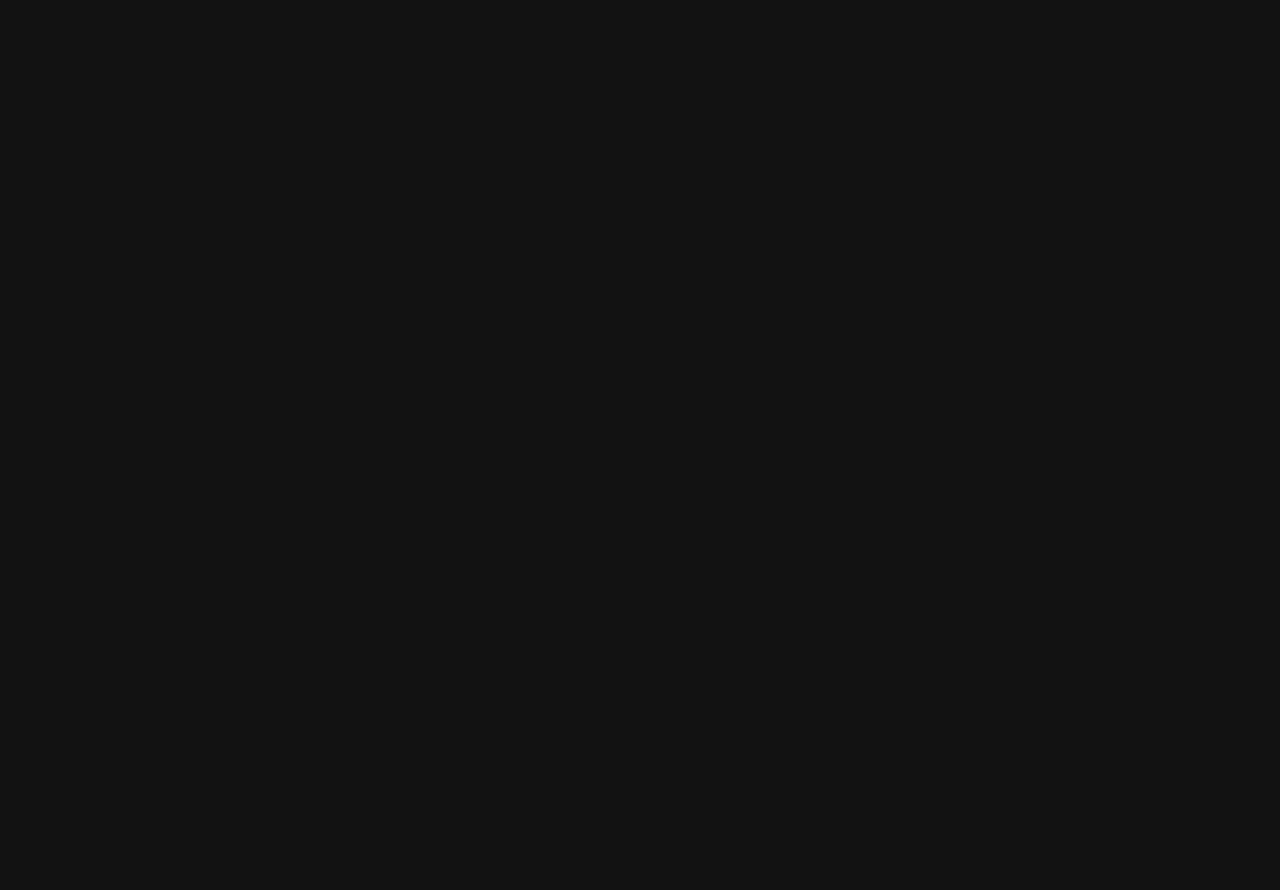
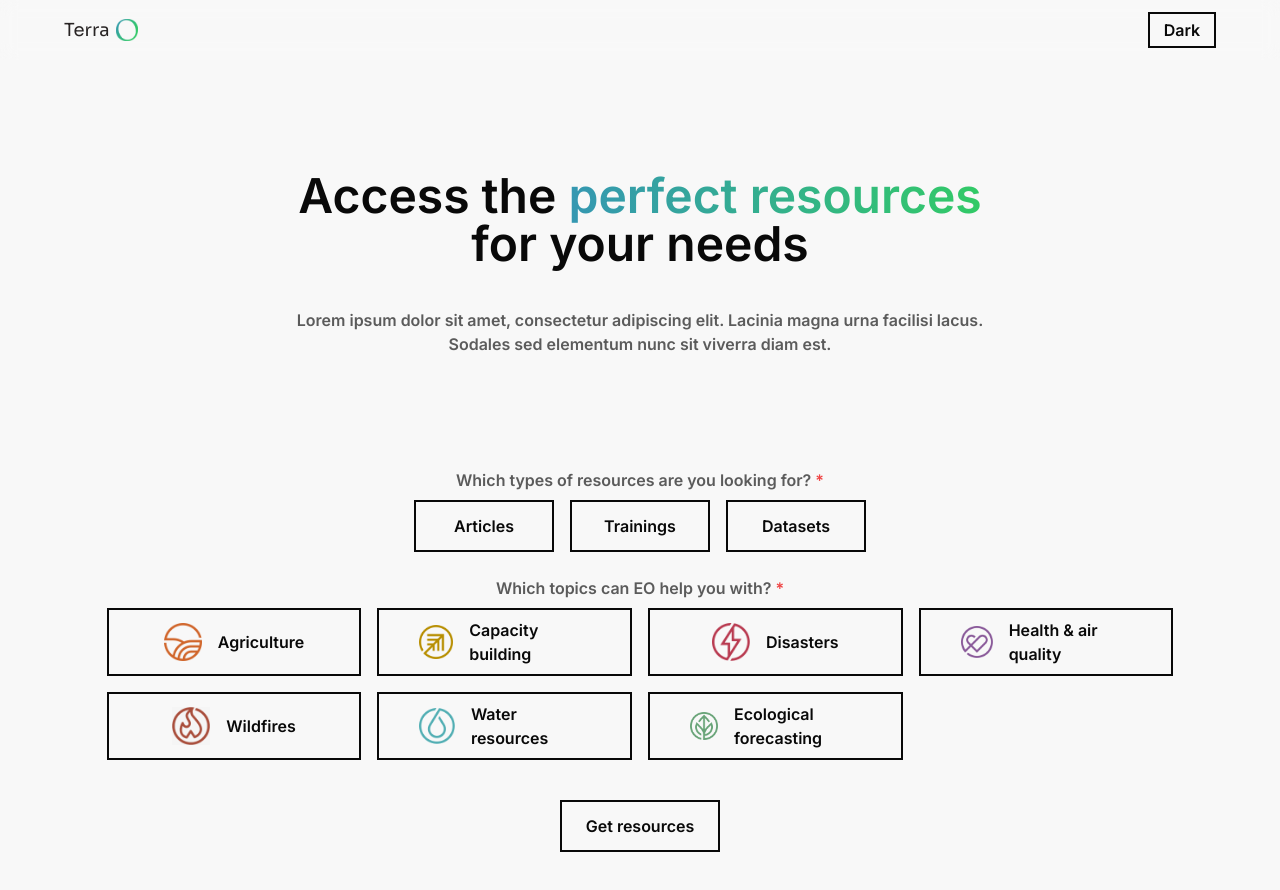
Before and after one commit to terra-o/terra-o, a Next.js app: page /resources in a window 1280 px wide. Before the commit the page ends 800 px from the top, so only its background shows below. Built offline with nearby package versions, Linux system fonts and the light colour scheme.

Commit message:
chore: improve resources pages

```diff
--- a/components/layout/Header.tsx
+++ b/components/layout/Header.tsx
@@ -11,10 +11,6 @@ type HeaderProps = {
 
 export default function Header({ theme }: HeaderProps) {
   const { theme: t, setTheme: setT } = useTheme()
-
-  useEffect(() => {
-    console.log(theme)
-  }, [theme])
 
   return (
     <header className="h-[7.5vh] sticky top-0 bg-transparent backdrop-blur backdrop-filter flex items-center justify-center">
@@ -37,13 +33,13 @@ export default function Header({ theme }: HeaderProps) {
         <a
           onClick={() => setT(t === 'dark' ? 'light' : 'dark')}
           className={
-            'cursor-pointer min-w-18 text-sans border-2 transition-colors duration-100  ' +
+            'cursor-pointer max-w-18 min-w-18 text-sans border-2 transition-colors duration-100  ' +
             (theme
               ? 'dark:text-terra-o-black text-terra-o-white hover:bg-terra-o-white hover:text-terra-o-black dark:border-terra-o-black dark:hover:text-terra-o-white dark:hover:bg-terra-o-black'
               : 'dark:hover:bg-terra-o-white dark:hover:text-terra-o-black hover:bg-terra-o-black hover:text-terra-o-white dark:border-terra-o-white border-terra-o-black')
           }
         >
-          <h3 className="text-md px-4 py-1">
+          <h3 className="text-md w-16 h-8 flex items-center justify-center">
             {theme
               ? t === 'dark'
                 ? 'Dark'
--- a/components/resources/form/ResourcesForm.tsx
+++ b/components/resources/form/ResourcesForm.tsx
@@ -77,12 +77,19 @@ export default function ResourcesForm() {
           borderRadius: '0px',
           backgroundColor: theme === 'dark' ? '#090909' : '#f8f8f8',
           padding: '12px',
-          color: theme === 'dark' ? '#f8f8f8' : '#090909'
+          color: theme === 'dark' ? '#f8f8f8' : '#090909',
+          marginTop: '72px'
         },
-        position: 'bottom-left'
+        position: 'top-center'
       })
     } else {
-      console.log('asd')
+      location.href = `/resources?types=${resourcesTypes.join(
+        ','
+      )}&topics=${resourcesTopics
+        .map((topics) => topics.toLowerCase())
+        .join(',')}${
+        resourcesTypes.includes('trainings') ? '&where=' + where : ''
+      }`
     }
   }
 
@@ -120,7 +127,8 @@ export default function ResourcesForm() {
                   htmlFor="resourcesTypes"
                   className="dark:text-terra-o-gray-400"
                 >
-                  Which type of resources are you looking for?
+                  Which types of resources are you looking for?{' '}
+                  <span className="text-red-500">*</span>
                 </label>
                 <div className="flex mt-2 flex-col sm:flex-row items-center gap-4">
                   <div
@@ -160,7 +168,8 @@ export default function ResourcesForm() {
                   htmlFor="topics"
                   className="dark:text-terra-o-gray-400 text-center"
                 >
-                  Which topics can EO help you with?
+                  Which topics can EO help you with?{' '}
+                  <span className="text-red-500">*</span>
                 </label>
                 <div className="grid mt-2 grid-cols-1 sm:grid-cols-2 md:grid-cols-3 lg:grid-cols-4 gap-4">
                   {topics.map(({ title, icon }) => (
@@ -182,7 +191,8 @@ export default function ResourcesForm() {
                   htmlFor="where"
                   className="dark:text-terra-o-gray-400 text-center"
                 >
-                  Where would you like the trainings to take place?
+                  Where would you like the trainings to take place?{' '}
+                  <span className="text-red-500">*</span>
                 </label>
                 <div className="flex sm:flex-row mt-2 flex-col gap-4 ">
                   <div
--- a/components/resources/page/ResourcesPage.tsx
+++ b/components/resources/page/ResourcesPage.tsx
@@ -1,3 +1,59 @@
-export default function ResourcesPage() {
-  return <></>
+import { useEffect, useState } from 'react'
+import { CgSpinner } from 'react-icons/cg'
+
+import Page from '@/components/layout/Page'
+
+type ResourcesPageProps = {
+  types: string[] | string
+  topics: string[] | string
+  where: string[] | string
 }
+
+export default function ResourcesPage({
+  types,
+  topics,
+  where
+}: ResourcesPageProps) {
+  const [loading, setLoading] = useState(true)
+
+  useEffect(() => {
+    // fetch data from API
+    setTimeout(() => {
+      setLoading(false)
+    }, 2000)
+  }, [])
+
+  return (
+    <Page
+      title="Resources"
+      className="dark:bg-terra-o-black bg-terra-o-white min-h-screen"
+    >
+      <section className="flex flex-col items-center justify-center text-terra-o-white dark:text-terra-o-black">
+        {loading ? (
+          <div className="flex h-[52.5vh] flex-col items-center text-terra-o-black dark:text-terra-o-white justify-center gap-y-6">
+            <CgSpinner fontSize={52} className="animate-spin -mt-20" />
+            <p className="text-4xl font-bold">
+              Getting{' '}
+              <span className="text-transparent bg-clip-text bg-gradient-to-r from-terra-o-blue-200 to-terra-o-green-200">
+                resources
+              </span>
+            </p>
+          </div>
+        ) : (
+          <div className="flex justify-center items-center h-full">
+            <div className="flex flex-col justify-center dark:text-terra-o-white text-terra-o-black items-center gap-y-10">
+              <p className="text-4xl font-bold">Resources</p>
+              <p className="text-2xl">
+                Types: {types}
+                <br />
+                Topics: {topics}
+                <br />
+                Where: {where}
+              </p>
+            </div>
+          </div>
+        )}
+      </section>
+    </Page>
+  )
+}
--- a/next.config.js
+++ b/next.config.js
@@ -4,6 +4,6 @@ module.exports = {
   reactStrictMode: false,
   swcMinify: true,
   images: {
-    domains: ['appliedsciences.nasa.gov'],
-  },
+    domains: ['appliedsciences.nasa.gov']
+  }
 }
--- a/package.json
+++ b/package.json
@@ -13,7 +13,8 @@
     "next-themes": "^0.2.1",
     "react": "18.2.0",
     "react-dom": "18.2.0",
-    "react-hot-toast": "^2.4.0"
+    "react-hot-toast": "^2.4.0",
+    "react-icons": "^4.4.0"
   },
   "devDependencies": {
     "@babel/core": "^7.18.13",
--- a/pages/resources.tsx
+++ b/pages/resources.tsx
@@ -1,12 +1,25 @@
-import { useRouter } from 'next/router'
+import { GetServerSideProps } from 'next'
+import { ParsedUrlQuery } from 'querystring'
 
 import ResourcesForm from '@/components/resources/form/ResourcesForm'
 import ResourcesPage from '@/components/resources/page/ResourcesPage'
 
-export default function Resources() {
-  const { query } = useRouter()
+export const getServerSideProps: GetServerSideProps = async (context) => {
+  return {
+    props: {
+      query: context.query
+    }
+  }
+}
 
-  if (query.params?.length === 0) return <ResourcesForm />
+type ResourcesProps = {
+  query: ParsedUrlQuery
+}
 
-  return <ResourcesPage />
+export default function Resources({
+  query: { types, topics, where }
+}: ResourcesProps) {
+  if (!types && !topics && !where) return <ResourcesForm />
+
+  return <ResourcesPage types={types!!} topics={topics!!} where={where!!} />
 }
--- a/pages/start.tsx
+++ b/pages/start.tsx
@@ -28,7 +28,7 @@ export default function Start() {
           <h2 className="text-center font-sans font-semibold text-2xl lg:text-5xl 2xl:text-6xl ">
             Start your learning journey in
             <br />
-            <span className="text-transparent bg-clip-text bg-gradient-to-r from-terra-o-blue-50 to-terra-o-green-300 ">
+            <span className="text-transparent bg-clip-text bg-gradient-to-r from-terra-o-blue-50 to-terra-o-green-300">
               Earth Observations
             </span>{' '}
             - EO
@@ -40,7 +40,7 @@ export default function Start() {
           </p>
         </div>
         <article className="flex mx-6 items-start justify-center flex-col">
-          <p>Recommended Courses </p>
+          <p>Recommended resources</p>
 
           <div className="flex items-center justify-center sm:flex-row flex-col gap-2">
             {resources.map(({ title, url, image }) => (
```
Also changed, not shown: 1 other file (tests, documents, lock files or other folders).
